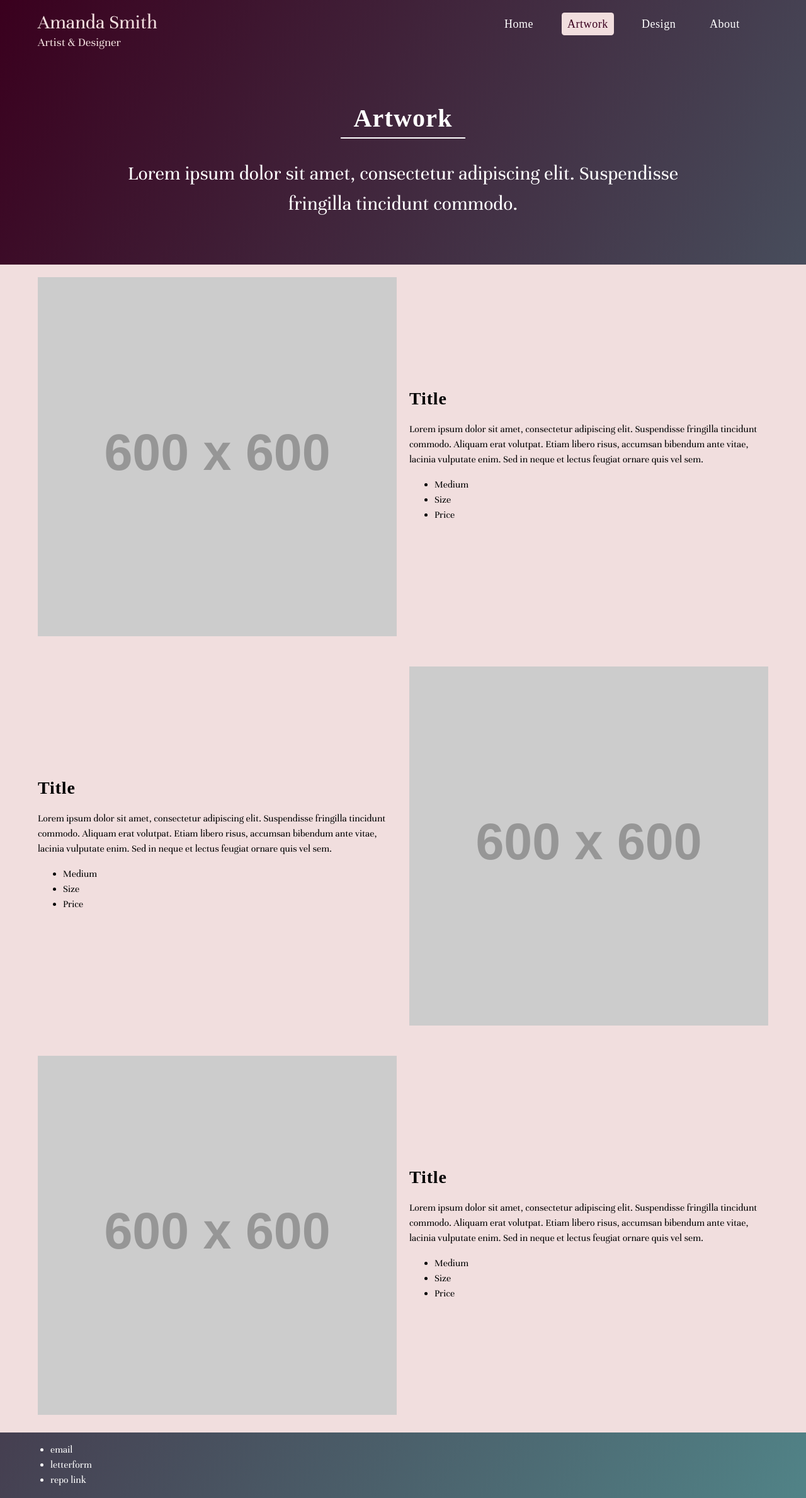
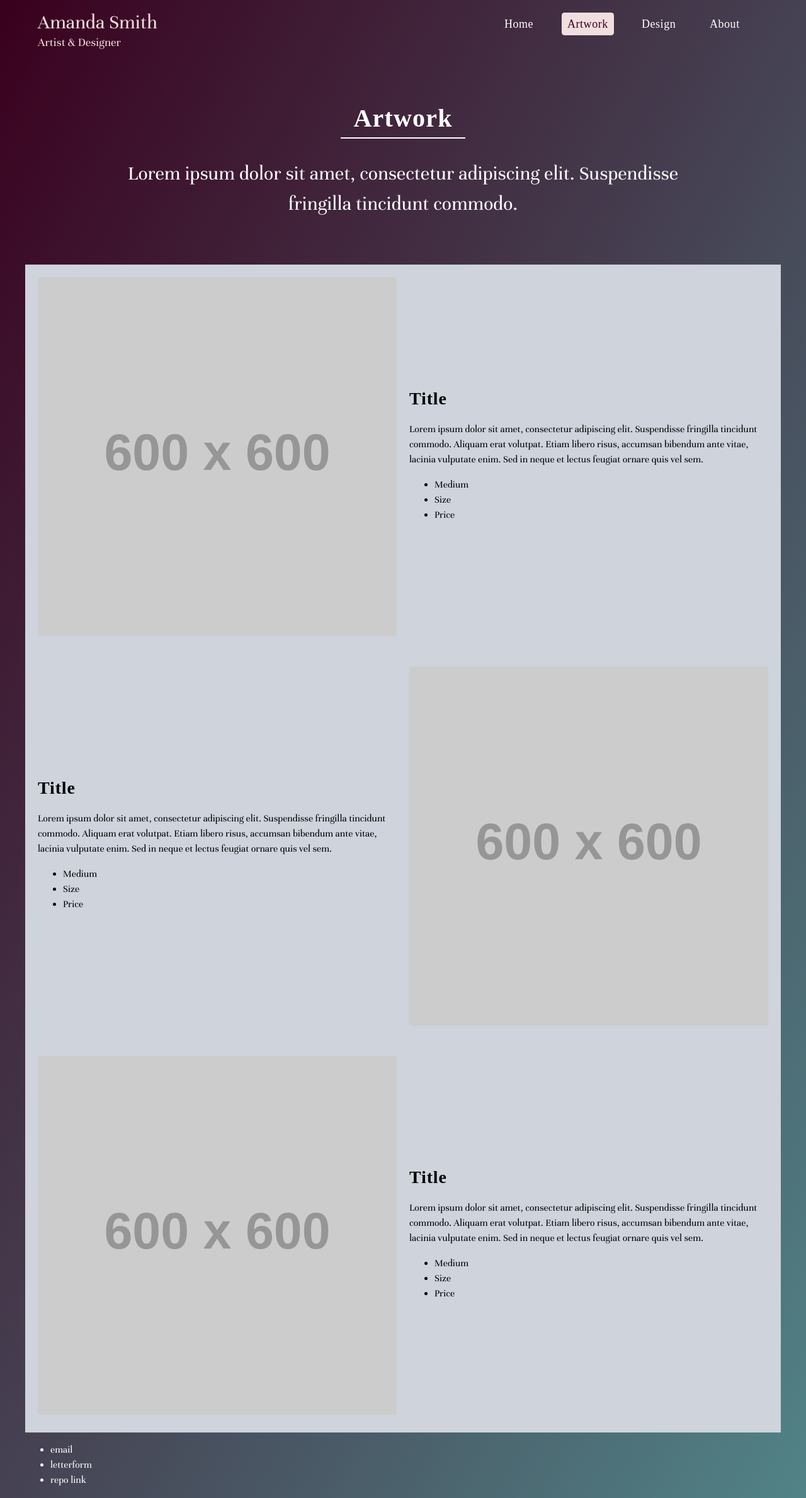
Before and after one commit to asmithorn/asmithorn.github.io, a Jekyll site: the page built from artwork/index.html, in a window 1280 px wide. Shown: the whole page at 63% size. Built offline with Jekyll 4.4.1, drawn with Linux system fonts in a browser that asks for light colours; some web fonts are replaced.

Commit message:
bg rows to artwork

```diff
--- a/artwork/index.html
+++ b/artwork/index.html
@@ -14,8 +14,8 @@
 
 
 
-<div class="o-row u-bg--pink u-color--black">
-  <section class="o-row--1200 o-two-col u-padding--20">
+<div class="o-row o-row--1200 u-bg--gray u-color--black">
+  <section class="o-two-col u-padding--20">
     <div class="o-two-col__left">
       <img src="https://via.placeholder.com/600.jpg?text=artwork" alt=""/>
     </div>
@@ -30,7 +30,7 @@
     </div>
   </section>
 
-  <section class="o-row--1200 o-two-col u-padding--20">
+  <section class="o-two-col u-padding--20">
     <div class="o-two-col__right">
       <img src="https://via.placeholder.com/600.jpg?text=artwork" alt=""/>
     </div>
@@ -45,7 +45,7 @@
     </div>
   </section>
 
-  <section class="o-row--1200 o-two-col u-padding--20">
+  <section class="o-two-col u-padding--20">
       <div class="o-two-col__left">
         <img src="https://via.placeholder.com/600.jpg?text=artwork" alt=""/>
       </div>
--- a/css/style.scss
+++ b/css/style.scss
@@ -251,6 +251,7 @@
 // .u-border-bottom--white {border-bottom-color: white;}
 
 
+.u-bg--gray {background-color: $gray;}
 .u-bg--pink {background-color: $pink;}
 .u-bg--teal {background-color: #436C6F;}
 .u-color--black {color: black;}
```
